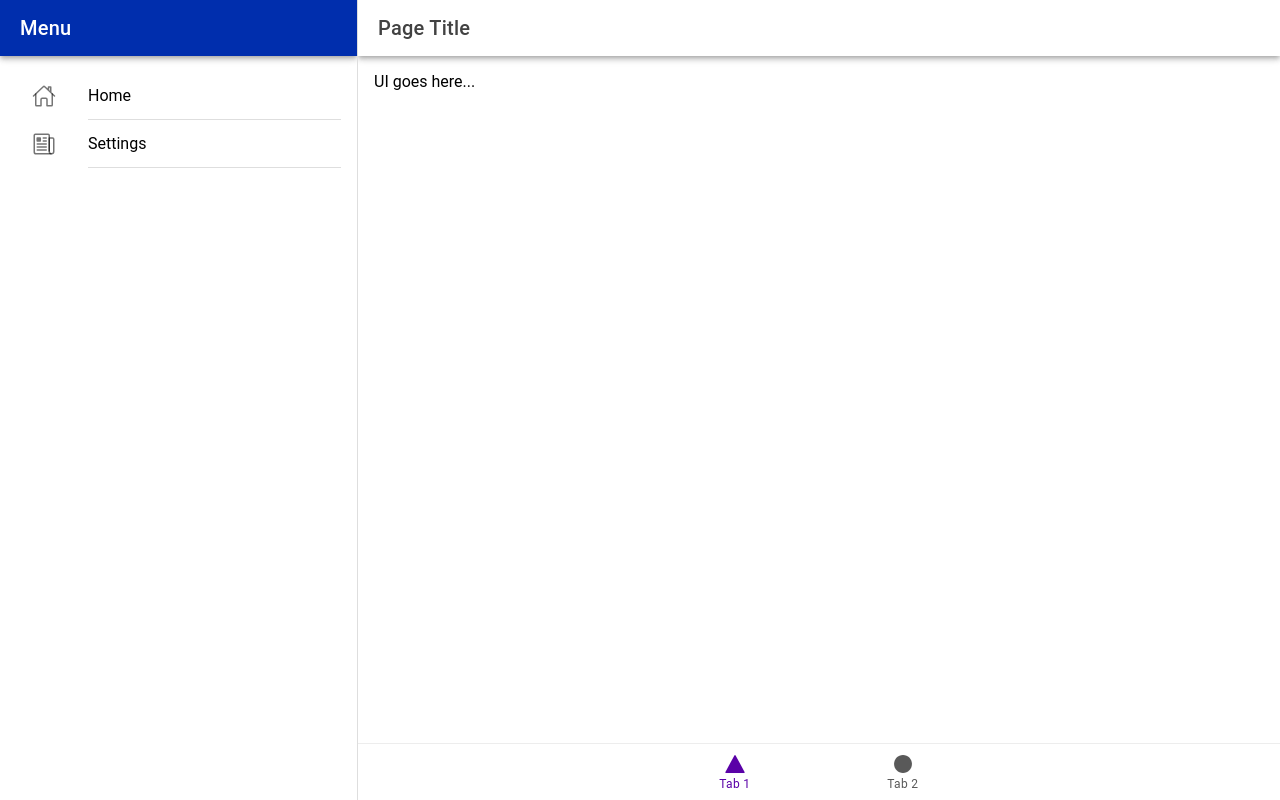
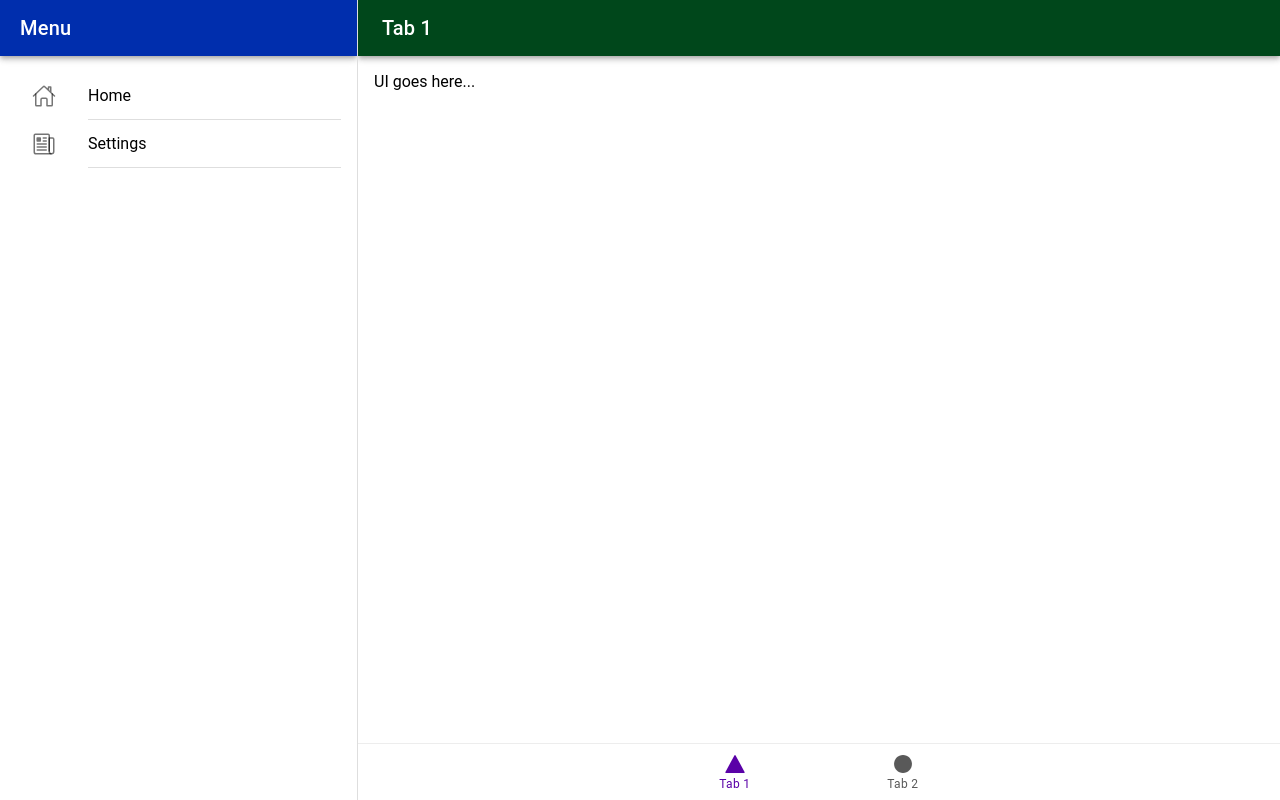
Before and after one commit to nayak-nirmalya/ionic-playground, a React (Vite) app: page /app/settings/tab1 in a window 1280 px wide. Built offline with nearby package versions, Linux system fonts and the light colour scheme.

Commit message:
show tab header on tab pages

```diff
--- a/src/pages/Tab1.tsx
+++ b/src/pages/Tab1.tsx
@@ -1,6 +1,8 @@
 import {
+  IonButtons,
   IonContent,
   IonHeader,
+  IonMenuButton,
   IonPage,
   IonTitle,
   IonToolbar,
@@ -11,8 +13,11 @@ const Tab1: React.FC = () => {
   return (
     <IonPage>
       <IonHeader>
-        <IonToolbar>
-          <IonTitle>Page Title</IonTitle>
+        <IonToolbar color="success">
+          <IonButtons slot="start">
+            <IonMenuButton />
+          </IonButtons>
+          <IonTitle>Tab 1</IonTitle>
         </IonToolbar>
       </IonHeader>
       <IonContent className="ion-padding">UI goes here...</IonContent>
--- a/src/pages/Tab2.tsx
+++ b/src/pages/Tab2.tsx
@@ -1,6 +1,8 @@
 import {
+  IonButtons,
   IonContent,
   IonHeader,
+  IonMenuButton,
   IonPage,
   IonTitle,
   IonToolbar,
@@ -11,8 +13,11 @@ const Tab2: React.FC = () => {
   return (
     <IonPage>
       <IonHeader>
-        <IonToolbar>
-          <IonTitle>Page Title</IonTitle>
+        <IonToolbar color="success">
+          <IonButtons slot="start">
+            <IonMenuButton />
+          </IonButtons>
+          <IonTitle>Tab 2</IonTitle>
         </IonToolbar>
       </IonHeader>
       <IonContent className="ion-padding">UI goes here...</IonContent>
```
